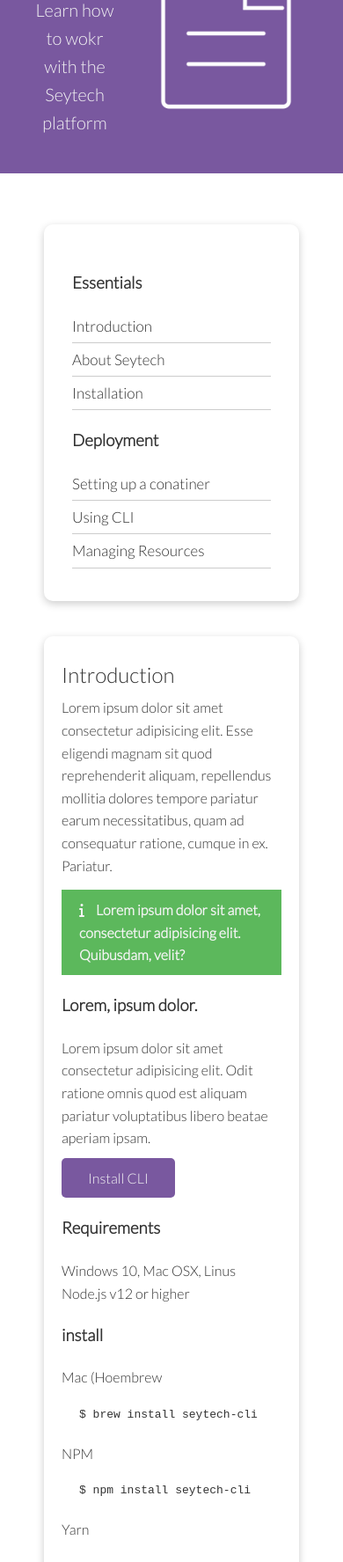
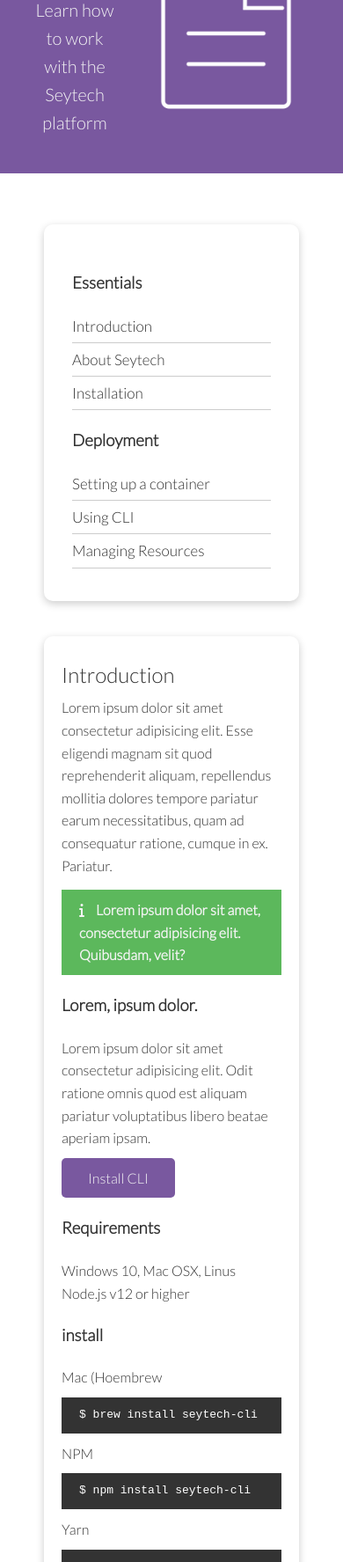
Before and after one commit to maner-niyet/seytech-demo, a plain HTML site: page docs.html in a window 390 px wide. Shown: the part 225-2000 px from the top of the page at 88% size. Drawn offline with Linux system fonts and the light colour scheme.

Commit message:
fix pre & code bg and text colors

```diff
--- a/docs.html
+++ b/docs.html
@@ -34,7 +34,7 @@
       <div class="container grid">
         <div>
           <h1 class="lg">Docs</h1>
-          <p class="lead">Learn how to wokr with the Seytech platform</p>
+          <p class="lead">Learn how to work with the Seytech platform</p>
         </div>
         <img src="images/docs.png" alt="" />
       </div>
@@ -55,7 +55,7 @@
           <h3 class="my-2">Deployment</h3>
           <nav>
             <ul>
-              <li><a href="#">Setting up a conatiner</a></li>
+              <li><a href="#">Setting up a container</a></li>
               <li><a href="#">Using CLI</a></li>
               <li><a href="#">Managing Resources</a></li>
             </ul>
--- a/styles/style.css
+++ b/styles/style.css
@@ -50,7 +50,7 @@ img {
 code,
 pre {
   background-color: var(--text-color);
-  background-color: #fff;
+  color: #fff;
   padding: 10px;
 }
 
@@ -328,6 +328,7 @@ pre {
 
   .navbar .flex {
     flex-direction: column;
+    background-color: red;
   }
 
   .navbar ul {
@@ -337,4 +338,8 @@ pre {
   .showcase-form {
     width: 300px;
   }
+  .footer .grid {
+    grid-template-columns: 1fr;
+    grid-template-rows: 1fr;
+  }
 }
```
